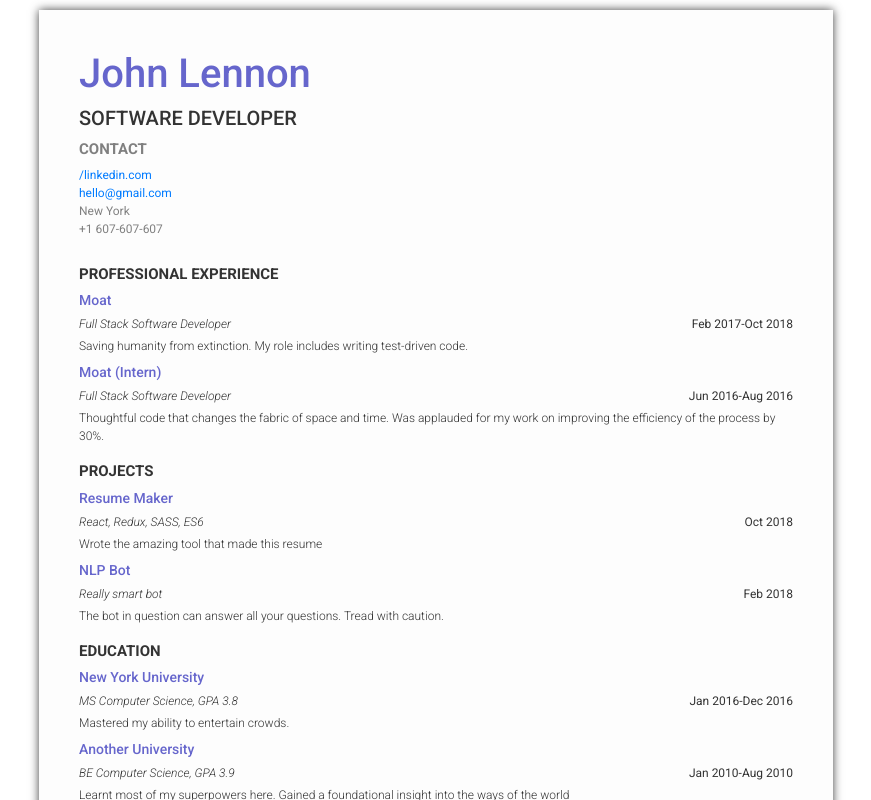
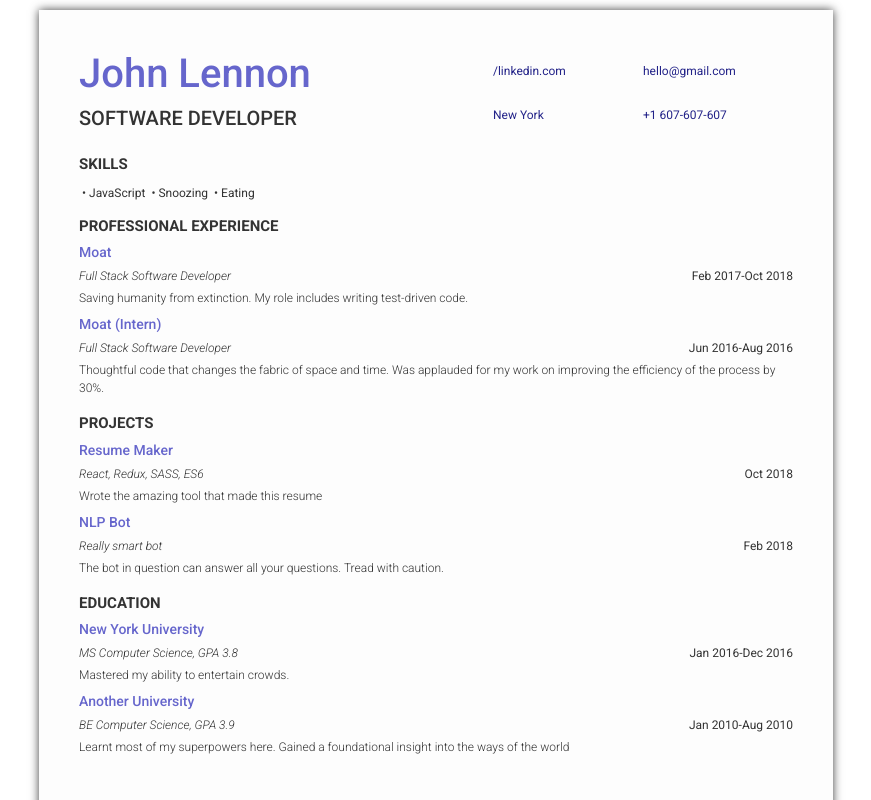
Before and after one commit to karanrajpal/resume-maker, a React (Vite) app: page /resume in a window 1280 px wide. Shown: the top 800 px of the page, without its empty margins (204-1075 px from the left). Built offline with nearby package versions, Linux system fonts and the light colour scheme.

Commit message:
1 Column Design and Layout

```diff
--- a/src/js/components/Resume1Column/index.js
+++ b/src/js/components/Resume1Column/index.js
@@ -37,27 +37,30 @@ const Resume1Column = ({ resumeJson, previewMode }) => {
     } = resumeJson['controls'];
     const styleProp = {
         "color": secondaryColor,
-        "zoom": previewMode ? 0.70 : 1
+        "zoom": previewMode ? 0.77 : 1
     };
 
     return (
         <div className='resume' style={styleProp}>
             <div className='resume-header'>
-                <h1 style={{ 'color': primaryColor }}>{`${firstName} ${lastName}`}</h1>
-                <h5 className='resume-header__role' style={{ 'color': secondaryColor }}>{role}</h5>
-                <SectionHeading heading='Contact' />
+                <div className='resume-header__titles'>
+                    <h1 style={{ 'color': primaryColor }}>{`${firstName} ${lastName}`}</h1>
+                    <h5 className='resume-header__role' style={{ 'color': secondaryColor }}>{role}</h5>
+                </div>
+                <div className='resume-header__contacts'>
                     <Contact text={`/${linkedIn}`} url={`https://www.linkedin.com/in/${linkedIn}`} />
                     <Contact text={email} url={`mailto: ${email}`} />
                     <Contact text={location} />
                     <Contact text={phoneNumber} />
-                    {/* <SectionHeading heading='Skills' /> */}
-                    {/* <div className='resume__skills'>
-                        {resumeJson['skills'].map((skill) => (
-                            <span className='resume__skill'>{skill}</span>
-                        ))}
-                    </div> */}
+                </div>
             </div>
             <div className='resume-body'>
+                <SectionHeading heading='Skills' />
+                <div className='resume__skills'>
+                    {resumeJson['skills'].map((skill) => (
+                        <span className='resume__skill'>• {skill}</span>
+                    ))}
+                </div>
                 <div className='resume-body__sections'>
                     {resumeJson['sections'].map((section) => (
                         <Section sectionData={section} primaryColor={primaryColor} key={section.title} />
--- a/src/js/components/Resume1Column/styles.scss
+++ b/src/js/components/Resume1Column/styles.scss
@@ -1,40 +1,56 @@
 $link-color: #222288;
 .resume {
     &-header {
+        display: flex;
         color: #808080;
+        justify-content: space-between;
         &__role {
             text-transform: uppercase;
+        }
+
+        &__contacts {
+            display: flex;
+            width: 300px;
+            flex-wrap: wrap;
+            align-items: center;
+
+            .resume__contact {
+                width: 150px;
+                height: 20px;
+            }
+        }
+    }
+
+    // Keeping this section outside header or body because it might be moved around both
+    &__contact {
+        color: $link-color;
+
+        a {
+            color: inherit;
+            text-decoration: none;
+        }
+    }
+
+    &__skills {
+        width: 100%;
+        display: flex;
+        flex-wrap: wrap;
+
+        .resume__skill {
+            margin: 3px 3px;
         }
     }
 
     &-body {
         display: flex;
-        margin-top: 25px;
+        margin-top: 15px !important;
+        width: 100%;
+        flex-direction: column;
 
-        .resume__sections {
+        &__sections {
             width: 100%;
-            // background: gray;
+            margin-top: 10px;
             position: relative;
-
-            .resume__skills {
-                position: relative;
-                background: maroon;
-                width: 100%;
-
-                .resume__skill {
-                    margin: 10px;
-                    position: relative;
-                }
-            }
-
-            .resume__contact {
-                color: $link-color;
-
-                a {
-                    color: inherit;
-                    text-decoration: none;
-                }
-            }
         }
     }
 
--- a/src/js/components/Resume2Column/index.js
+++ b/src/js/components/Resume2Column/index.js
@@ -37,7 +37,7 @@ const Resume = ({ resumeJson, previewMode }) => {
     } = resumeJson['controls'];
     const styleProp = {
         "color": secondaryColor,
-        "zoom": previewMode ? 0.70 : 1
+        "zoom": previewMode ? 0.77 : 1
     };
 
     return (
```
